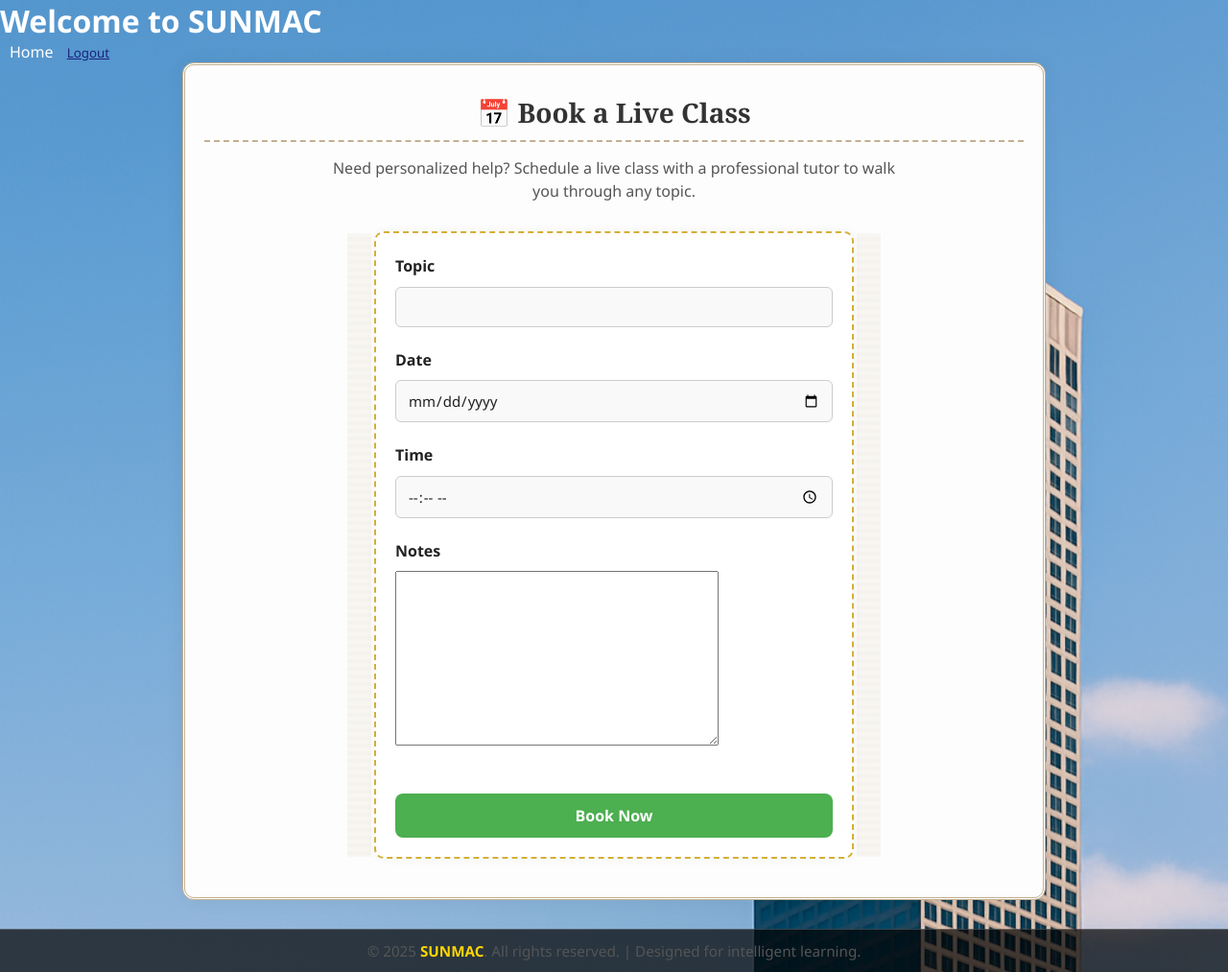
After one commit to lohochris/sunmac-backend, a Django app: page /book-class/ in a window 1280 px wide. The commit adds this page. Shown: the whole page at 96% size. Run offline with Django 5.2, Linux system fonts and the light colour scheme; the visitor is signed in with stand-in values (Sample User, id 1).

Commit message:
Improved live class booking feature, dashboard styling, and fixed navigation link

```diff
--- a/core/forms.py
+++ b/core/forms.py
@@ -3,9 +3,22 @@
 from django.contrib.auth.forms import UserCreationForm
 from django.contrib.auth.models import User
 
+from .models import LiveClassBooking  # Import the model
+
+# Existing signup form
 class SignUpForm(UserCreationForm):
     email = forms.EmailField(required=True)
 
     class Meta:
         model = User
         fields = ['username', 'email', 'password1', 'password2']
+
+
+# New form for booking a live class
+class LiveClassBookingForm(forms.ModelForm):
+    date = forms.DateField(widget=forms.DateInput(attrs={'type': 'date'}))
+    time = forms.TimeField(widget=forms.TimeInput(attrs={'type': 'time'}))
+
+    class Meta:
+        model = LiveClassBooking
+        fields = ['topic', 'date', 'time', 'notes']  # Include 'notes' if you want the text area
--- a/core/models.py
+++ b/core/models.py
@@ -22,3 +22,14 @@
 
     def __str__(self):
         return f"Query by {self.user.username} at {self.timestamp.strftime('%Y-%m-%d %H:%M:%S')}"
+
+# Booking Model for Live Classes
+class LiveClassBooking(models.Model):
+    user = models.ForeignKey(User, on_delete=models.CASCADE)
+    topic = models.CharField(max_length=200)
+    date = models.DateField()
+    time = models.TimeField()
+    notes = models.TextField(blank=True)
+
+    def __str__(self):
+        return f"{self.user.username} - {self.topic} on {self.date} at {self.time}"
--- /dev/null
+++ b/core/templates/core/book_class.html
@@ -0,0 +1,136 @@
+{% extends "core/base.html" %}
+{% load static %}
+
+{% block content %}
+<div class="ai-book-container">
+  <h2 class="ai-title">📅 Book a Live Class</h2>
+
+  {% if messages %}
+    <ul class="messages">
+      {% for message in messages %}
+        <li style="color: green; font-weight: bold;">{{ message }}</li>
+      {% endfor %}
+    </ul>
+  {% endif %}
+
+  <p class="booking-intro">
+    Need personalized help? Schedule a live class with a professional tutor to walk you through any topic.
+  </p>
+
+  <div class="ai-book-page">
+    <form method="post" novalidate>
+      {% csrf_token %}
+      {% for field in form %}
+        <div class="form-group">
+          <label for="{{ field.id_for_label }}">{{ field.label }}</label>
+          {{ field }}
+          {% if field.errors %}
+            <div class="errorlist">{{ field.errors.as_text|linebreaksbr }}</div>
+          {% endif %}
+        </div>
+      {% endfor %}
+      <button type="submit" class="book-button">Book Now</button>
+    </form>
+  </div>
+</div>
+
+<style>
+  .ai-book-container {
+    padding: 30px 20px;
+    max-width: 900px;
+    margin: auto;
+    background-color: #fdfdfd;
+    box-shadow: 0 0 20px rgba(0, 0, 0, 0.06);
+    border-radius: 12px;
+  }
+
+  .ai-title {
+    text-align: center;
+    font-size: 28px;
+    color: #333;
+    margin-bottom: 15px;
+  }
+
+  .booking-intro {
+    text-align: center;
+    max-width: 600px;
+    margin: auto;
+    color: #555;
+    font-size: 16px;
+    line-height: 1.5;
+  }
+
+  .ai-book-page {
+    max-width: 500px;
+    margin: 30px auto 10px auto;
+    padding: 20px;
+    background-color: #ffffff;
+    border-radius: 10px;
+    box-shadow: 0 0 10px rgba(0, 0, 0, 0.05);
+  }
+
+  .book-button {
+    background-color: #4CAF50;
+    color: white;
+    border: none;
+    padding: 12px 20px;
+    font-weight: bold;
+    font-size: 16px;
+    border-radius: 8px;
+    cursor: pointer;
+    margin-top: 20px;
+    width: 100%;
+  }
+
+  .book-button:hover {
+    background-color: #45a049;
+  }
+
+  .form-group {
+    margin-bottom: 20px;
+  }
+
+  label {
+    font-weight: 600;
+    display: block;
+    margin-bottom: 6px;
+    color: #222;
+  }
+
+  input[type="text"],
+  input[type="date"],
+  input[type="time"] {
+    width: 100%;
+    padding: 10px 12px;
+    font-size: 15px;
+    border: 1px solid #ccc;
+    border-radius: 6px;
+    color: #222;
+    background-color: #f9f9f9;
+  }
+
+  .errorlist {
+    color: #d00;
+    font-size: 14px;
+    margin-top: 6px;
+    font-style: italic;
+  }
+
+  .messages {
+    margin-top: 15px;
+    padding-left: 0;
+    list-style-type: none;
+    text-align: center;
+  }
+
+  @media screen and (max-width: 600px) {
+    .ai-book-page {
+      padding: 15px;
+    }
+
+    .book-button {
+      font-size: 15px;
+    }
+  }
+</style>
+{% endblock %}
--- a/core/urls.py
+++ b/core/urls.py
@@ -30,6 +30,8 @@
     path('dashboard/', dashboard_view, name='dashboard'),
     path('student/dashboard/', student_dashboard, name='student_dashboard'),
     path('teacher/dashboard/', teacher_dashboard, name='teacher_dashboard'),
+    path('explore/youtube/', views.youtube_explore, name='youtube_explore'),
+    path('book-class/', views.book_class_view, name='book_class'),
 
     # AI Tools
     path('student/tools/', student_tools, name='student_tools'),
--- a/core/views.py
+++ b/core/views.py
@@ -13,8 +13,9 @@
 from django.contrib.auth.decorators import login_required
 from django.views.decorators.csrf import csrf_exempt
 from django.contrib.auth.views import LoginView
-
 from .models import Profile, QueryLog
+from .forms import LiveClassBookingForm
+from .models import LiveClassBooking
 
 # ✅ Load environment variables
 load_dotenv()
@@ -70,6 +71,8 @@
             return reverse('dashboard')
 
 
+from .models import LiveClassBooking  # Ensure this is imported at the top
+
 @login_required
 def dashboard_view(request):
     try:
@@ -79,13 +82,15 @@
 
     last_query = QueryLog.objects.filter(user=request.user).order_by('-timestamp').first()
 
+    # Fetch user's booked live classes
+    booked_classes = LiveClassBooking.objects.filter(user=request.user).order_by('date', 'time')
+
     return render(request, 'core/dashboard.html', {
         'role': role,
         'question': last_query.query if last_query else None,
         'solution': last_query.result if last_query else None,
+        'booked_classes': booked_classes,  # Pass it to the template
     })
-
-
 @login_required
 def student_dashboard(request):
     return redirect('student_tools')
@@ -168,6 +173,24 @@
         'result': result
     })
 
+@login_required
+def book_class_view(request):
+    if request.method == 'POST':
+        form = LiveClassBookingForm(request.POST)
+        if form.is_valid():
+            booking = form.save(commit=False)
+            booking.user = request.user
+            booking.save()
+            messages.success(request, 'Your live class has been booked successfully!')
+            return redirect('dashboard')
+    else:
+        form = LiveClassBookingForm()
+    return render(request, 'core/book_class.html', {'form': form})
+
+
+@login_required
+def youtube_explore(request):
+    return render(request, 'core/youtube_explore.html')
 # ============================ Together AI Logic ============================
 
 def solve_math_step_by_step(question):
```
Also changed, not shown: core/static/core/css/style.css (+94 -12 lines), core/templates/core/dashboard.html (+123 -1 lines), core/templates/core/index.html (+10 -7 lines).
